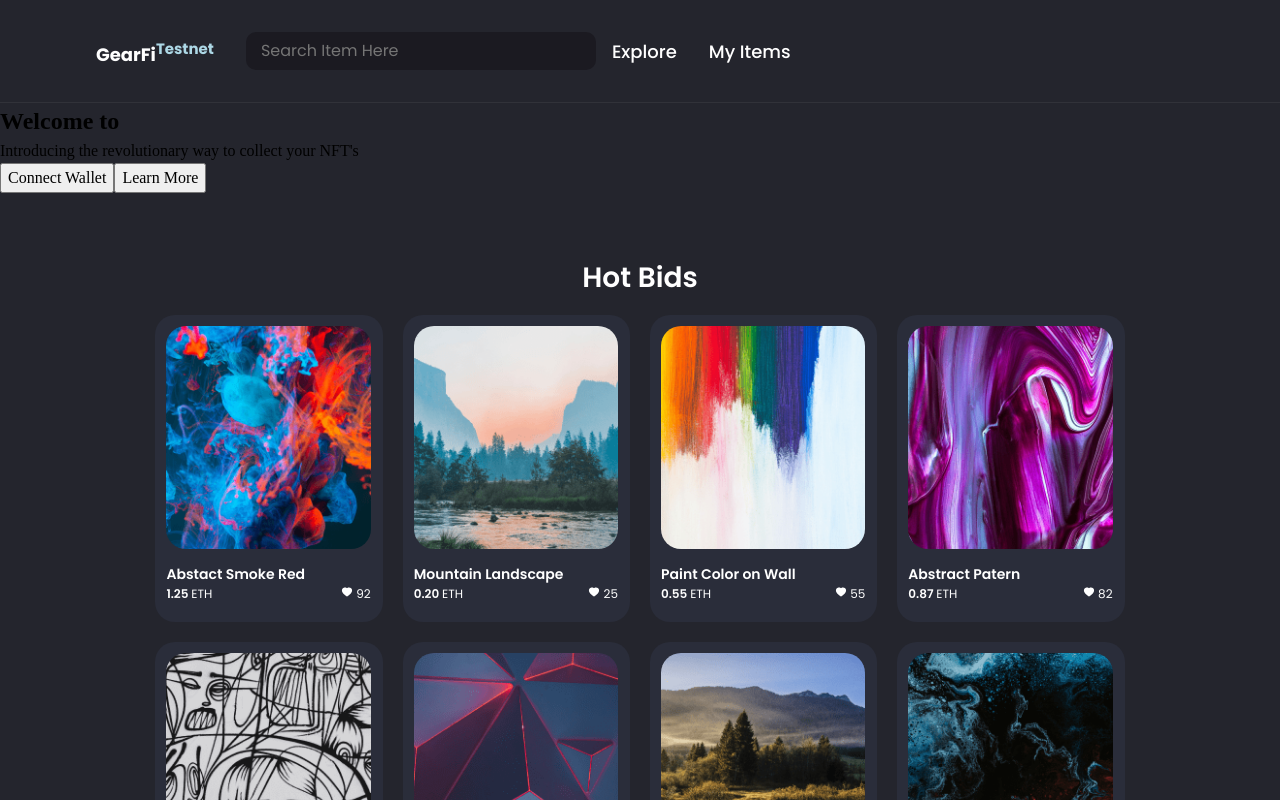
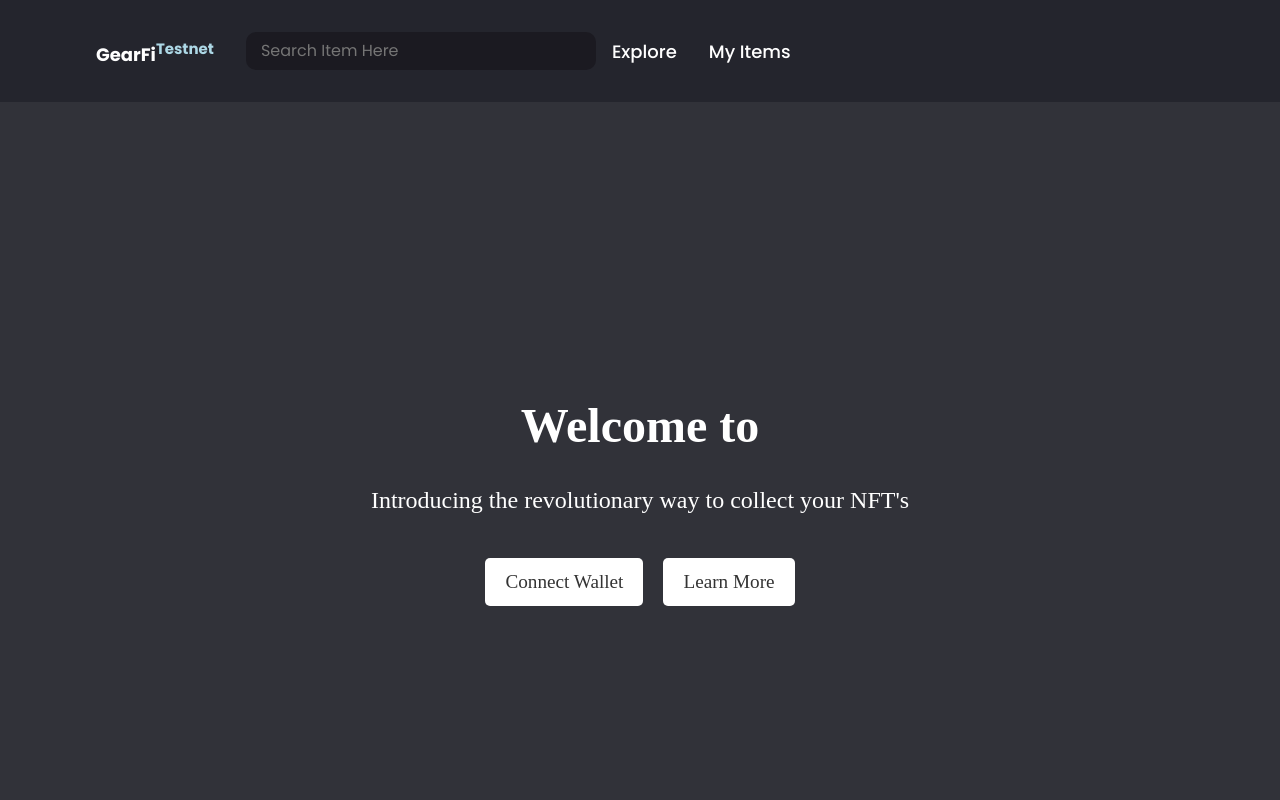
Before and after one commit to kasim393/NFT-Marketplace-UI, a React (Create React App) app: page / in a window 1280 px wide. Shown: the top 800 px of the page. Built offline with nearby package versions, Linux system fonts and the light colour scheme.

Commit message:
Added Hero

```diff
--- a/src/components/header/Header.jsx
+++ b/src/components/header/Header.jsx
@@ -62,7 +62,7 @@ const Header = () => {
   //   ]
   // };
   return (
-  <div>
+  <div class="hero-section">
     <div className="heading">
       <h2>Welcome to</h2>
       <p>Introducing the revolutionary way to collect your NFT's </p>
--- a/src/components/header/header.css
+++ b/src/components/header/header.css
@@ -54,6 +54,46 @@
 
 /* Added CSS */
 
+.hero-section {
+  background-color: rgba(165, 165, 165, 0.1); /* Dark grey background */
+  height: 100vh; /* Set height to fill viewport */
+  display: flex;
+  justify-content: center;
+  align-items: center;
+}
+
+.heading {
+  text-align: center;
+  color: #ffffff; /* White text color */
+  padding: 20px;
+}
+
+h2 {
+  font-size: 3em;
+  margin-bottom: 20px;
+}
+
+p {
+  font-size: 1.5em;
+  margin-bottom: 30px;
+}
+
+button {
+  background-color: #ffffff; /* White background color */
+  color: #333333; /* Dark grey text color */
+  border: none;
+  border-radius: 5px;
+  font-size: 1.2em;
+  padding: 10px 20px;
+  margin: 10px;
+  cursor: pointer;
+  transition: background-color 0.3s ease-in-out;
+}
+
+button:hover {
+  background-color: #ffcc00; /* Yellow background color on hover */
+  color: #333333;
+}
 
 
 
```
